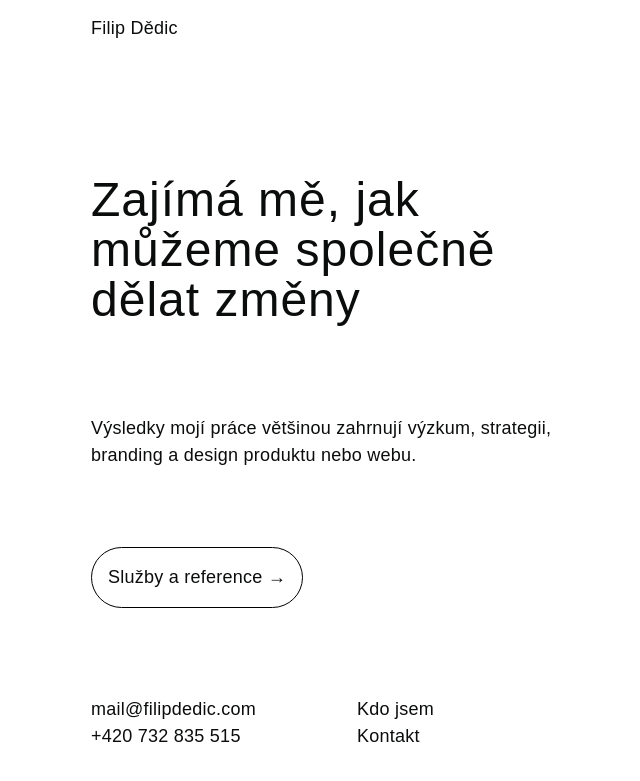
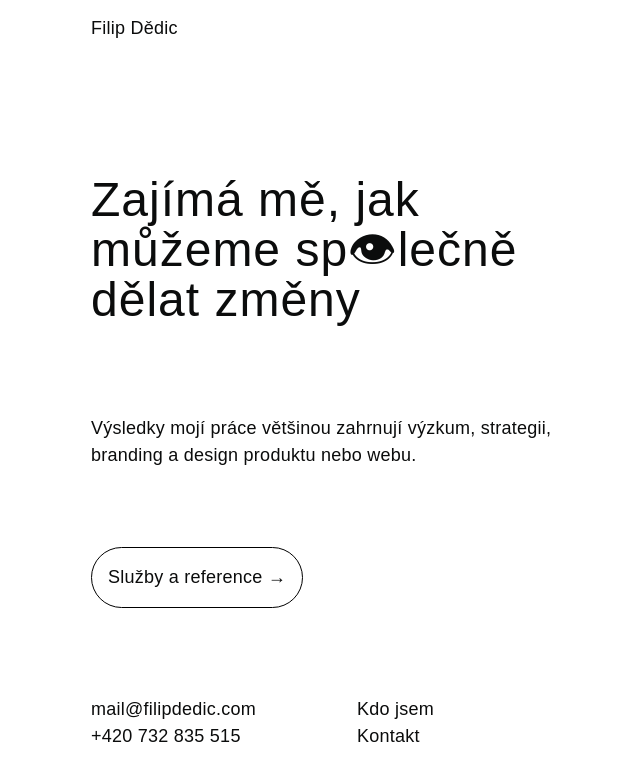
Before and after one commit to fdedic/fdedic.github.io, a Jekyll site: the page built from index.md, in a window 1280 px wide. Shown: the top 781 px of the page, without its empty margins (169-809 px from the left). Built offline with Jekyll 4.4.1, drawn with Linux system fonts in a browser that asks for light colours; nearby versions of some CDN libraries; some web fonts are replaced.

Commit message:
Update index.md

```diff
--- a/index.md
+++ b/index.md
@@ -2,7 +2,7 @@
 layout: index
 title: Filip Dědic
 ---
-# Zajímá&nbsp;mě, jak můžeme společně dělat změny
+# Zajímá&nbsp;mě, jak můžeme sp👁lečně dělat změny
 
 ***
 Výsledky mojí práce většinou zahrnují výzkum, strategii, branding a&nbsp;design produktu nebo webu.
```
